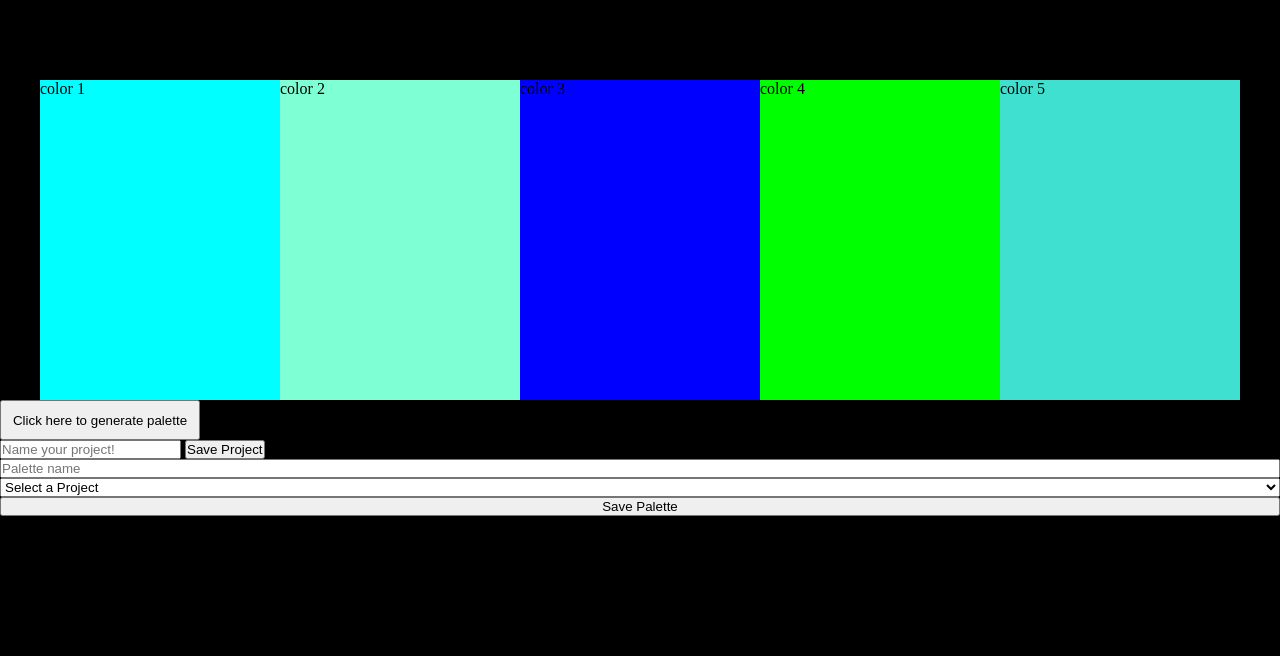
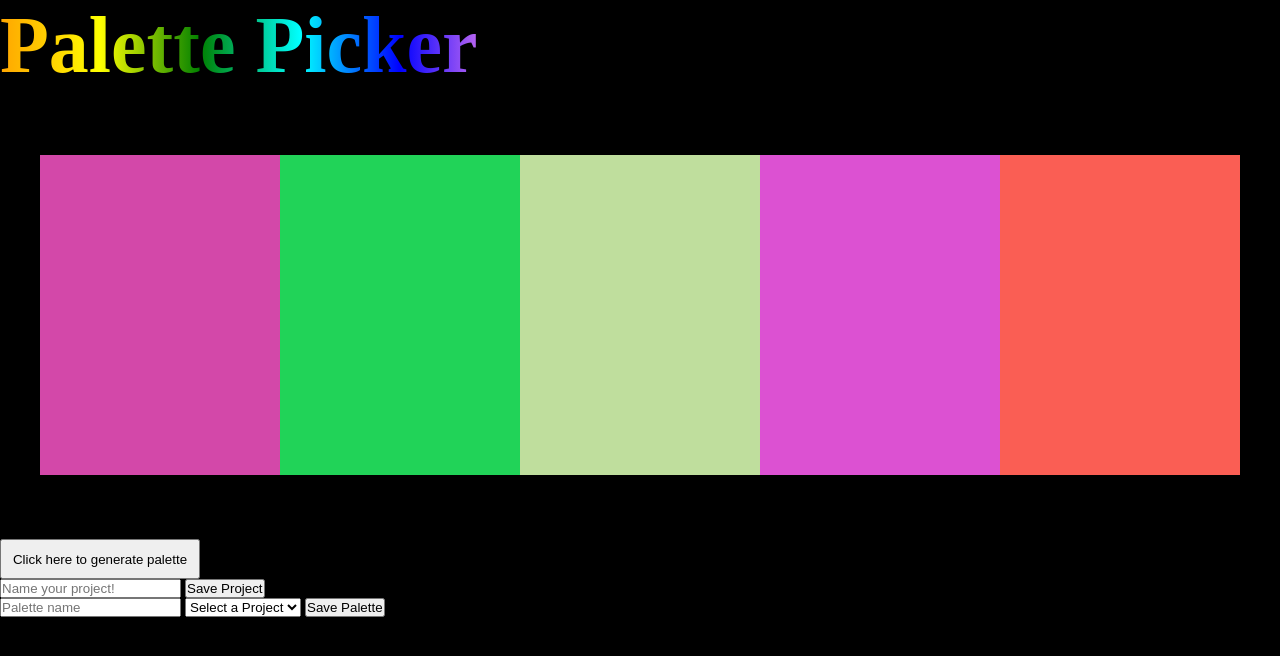
Before and after one commit to benjaminhayek/palette-picker, a plain HTML site: page public/index.html in a window 1280 px wide. Drawn offline with nearby package versions, Linux system fonts and the light colour scheme.

Commit message:
Add function to generate random color

```diff
--- a/public/css/styles.css
+++ b/public/css/styles.css
@@ -5,6 +5,14 @@
 
 body {
     box-sizing: border-box;
+}
+
+.header {
+    font-size: 5em;
+    width: 500px;
+    background: linear-gradient(to right, orange , yellow, green, cyan, blue, violet);
+    -webkit-text-fill-color: transparent;
+    -webkit-background-clip: text;
 }
 
 .container {
@@ -15,7 +23,8 @@ body {
 .color-container {
     display: flex;
     justify-content: center;
-    padding-top: 5em;
+    padding-top: 4em;
+    padding-bottom: 4em;
 }
 
 .colors {
@@ -24,30 +33,8 @@ body {
     width: 15em;
 }
 
-.color1 {
-    background-color: aqua;
-}
-
-.color2 {
-    background-color: aquamarine;
-}
-
-.color3 {
-    background-color: blue;
-}
-
-.color4 {
-    background-color: lime;
-}
-
-.color5 {
-    background-color: turquoise;
-}
-
 .palette-form {
-    display: flex;
-    flex-direction: column;
-    justify-content: center;
+    align-items: center;
 }
 
 .generate-btn {
--- a/public/index.html
+++ b/public/index.html
@@ -9,12 +9,13 @@
 </head>
 <body>
     <div class='container'>
+        <h1 class='header'>Palette Picker</h1>
         <section class="color-container">
-            <div class="colors color1">color 1</div>
-            <div class="colors color2">color 2</div>
-            <div class="colors color3">color 3</div>
-            <div class="colors color4">color 4</div>
-            <div class="colors color5">color 5</div>
+            <div class="colors color1"></div>
+            <div class="colors color2"></div>
+            <div class="colors color3"></div>
+            <div class="colors color4"></div>
+            <div class="colors color5"></div>
         </section>
         <section class='palette-form' >
             <button class='generate-btn' >
--- a/public/js/scripts.js
+++ b/public/js/scripts.js
@@ -0,0 +1,22 @@
+function getRandomHex() {
+    let digits = '0123456789ABCDEF';
+    let hash = '#';
+    for (var i = 0; i < 6; i++) {
+      hash += digits[Math.floor(Math.random() * 16)];
+    }
+    return hash;
+  }
+
+function setRandomColor() {
+    $(".color1").css("background-color", getRandomHex());
+    $(".color2").css("background-color", getRandomHex());
+    $(".color3").css("background-color", getRandomHex());
+    $(".color4").css("background-color", getRandomHex());
+    $(".color5").css("background-color", getRandomHex());
+  }
+
+$(document).ready(function() {
+    setRandomColor()
+})
+
+$('.generate-btn').on('click', setRandomColor)
```
